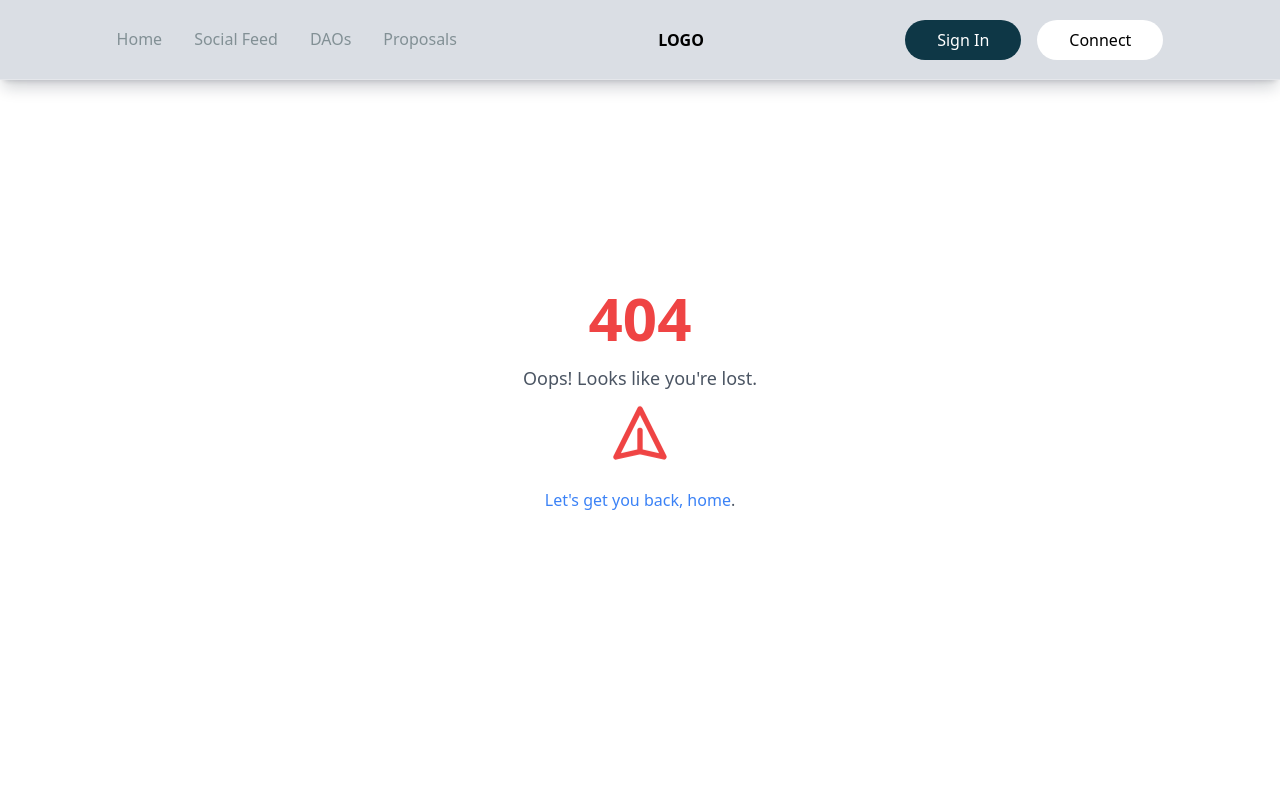
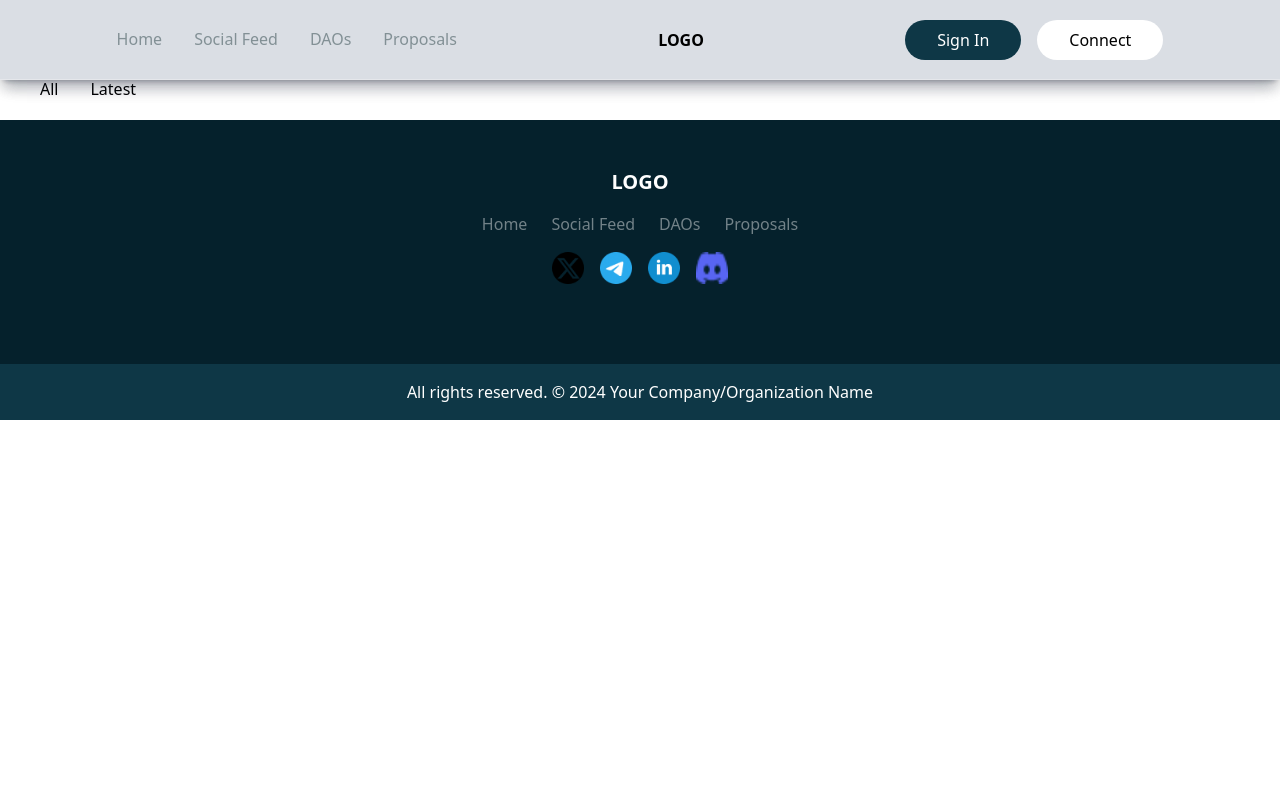
Before and after one commit to wantedbear007/DaoHouse, a React (Vite) app in the folder src/daohouse_frontend/: page /feed in a window 1280 px wide. Shown: the top 800 px of the page. Built offline with nearby package versions, Linux system fonts and the light colour scheme.

Commit message:
FeedPage

```diff
--- a/src/daohouse_frontend/index.html
+++ b/src/daohouse_frontend/index.html
@@ -1,5 +1,6 @@
 <!DOCTYPE html>
 <html lang="en">
+
 <head>
   <meta charset="UTF-8" />
   <meta name="viewport" content="width=device-width" />
@@ -13,4 +14,5 @@
 
   <script type="module" src="/src/main.jsx"></script>
 </body>
+
 </html>
--- a/src/daohouse_frontend/src/App.jsx
+++ b/src/daohouse_frontend/src/App.jsx
@@ -1,25 +1,25 @@
-import React from 'react';
-import { BrowserRouter as Router,Routes, Route } from 'react-router-dom';
+import React from "react";
+import "./App.css";
 // import Login from './Components/Auth/Login';
-import Navbar from './Components/layouts/Navbar';
-import Error404 from './Components/utils/Error404';
-import Dashboard from './Components/Home/Dashboard';
-import "./App.css"
-import Footer from './Components/layouts/Footer';
+import Navbar from "./Components/layouts/Navbar";
+import Error404 from "./Components/utils/Error404";
+import Dashboard from "./Components/Home/Dashboard";
+import Footer from "./Components/layouts/Footer";
+import FeedPage from "./Components/FeedPage/FeedPage";
+import { BrowserRouter as Router, Routes, Route } from "react-router-dom";
 
 const App = () => {
-
   return (
     <Router>
       <Navbar />
       <Routes>
         <Route path="/*" element={<Error404 />} />
         <Route path="/" element={<Dashboard />} />
+        <Route path="/feed" element={<FeedPage />} />
       </Routes>
-      <Footer/>
+      <Footer />
     </Router>
   );
 };
 
-
 export default App;
--- /dev/null
+++ b/src/daohouse_frontend/src/Components/FeedPage/FeedPage.jsx
@@ -0,0 +1,31 @@
+import React, { useState } from "react";
+import image from "../../../assets/bg_image.jpeg";
+import Navbar from "../layouts/Navbar";
+
+const FeedPage = () => {
+  const className = "FeedPage";
+  const [active, setActive] = useState();
+
+  return (
+    <div className={className + " " + "w-100"}>
+      <Navbar />
+
+      <div
+        className={
+          className +
+          "__filter w-100 h-[15vh] p-6 flex flex-col items-start justify-center"
+        }
+        style={{ backgroundImage: `${image}` }}
+      >
+        <h1 className="text-2xl border border-b-1 p-3">Social Feed</h1>
+
+        <div className={className + "__buttons flex flex-row"}>
+          <button className="px-4 py-2">All</button>
+          <button className="px-4 py-2">Latest</button>
+        </div>
+      </div>
+    </div>
+  );
+};
+
+export default FeedPage;
```
Also changed, not shown: src/daohouse_frontend/assets/bg_image.jpeg (added). Lines whose indentation alone changed are shown as unchanged.
